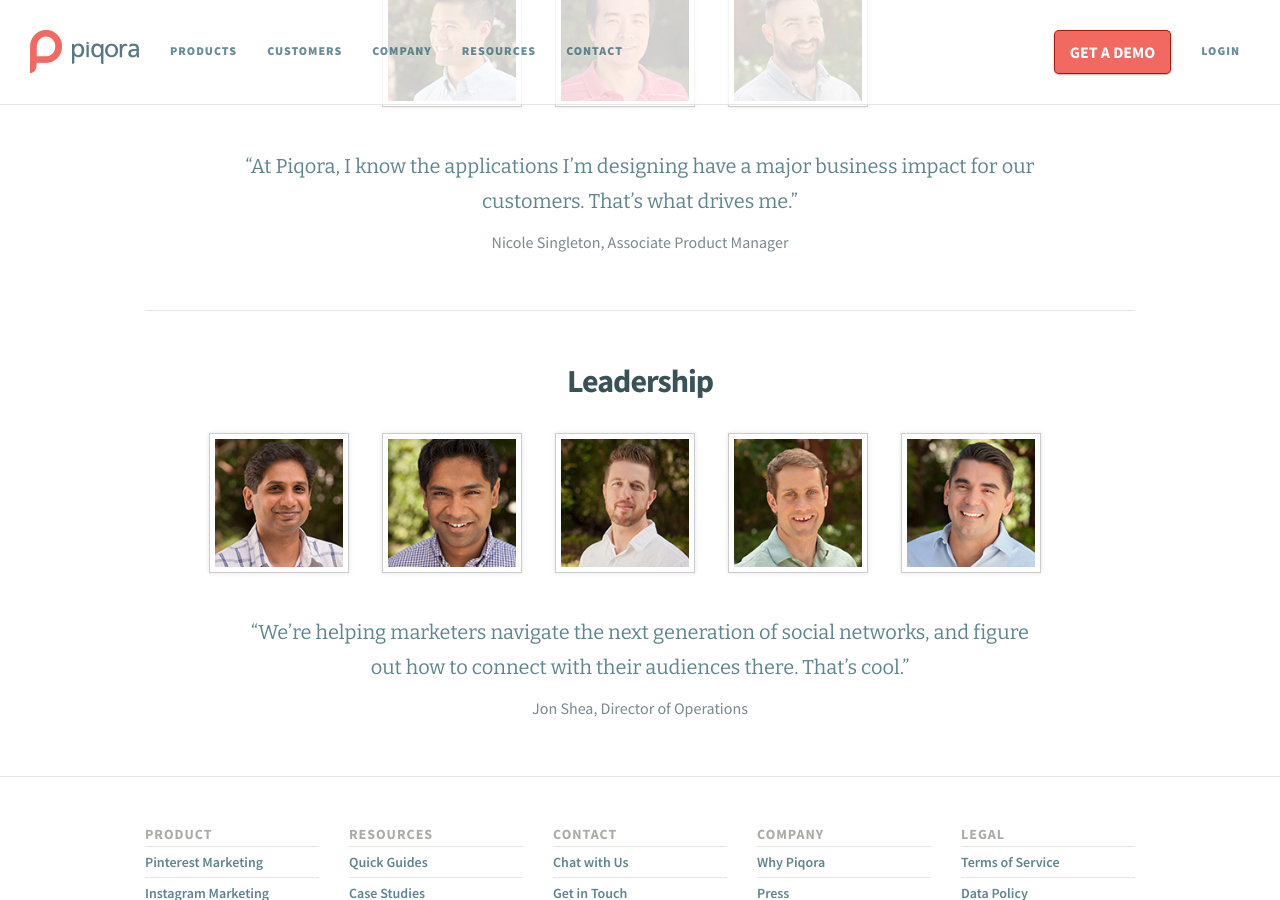
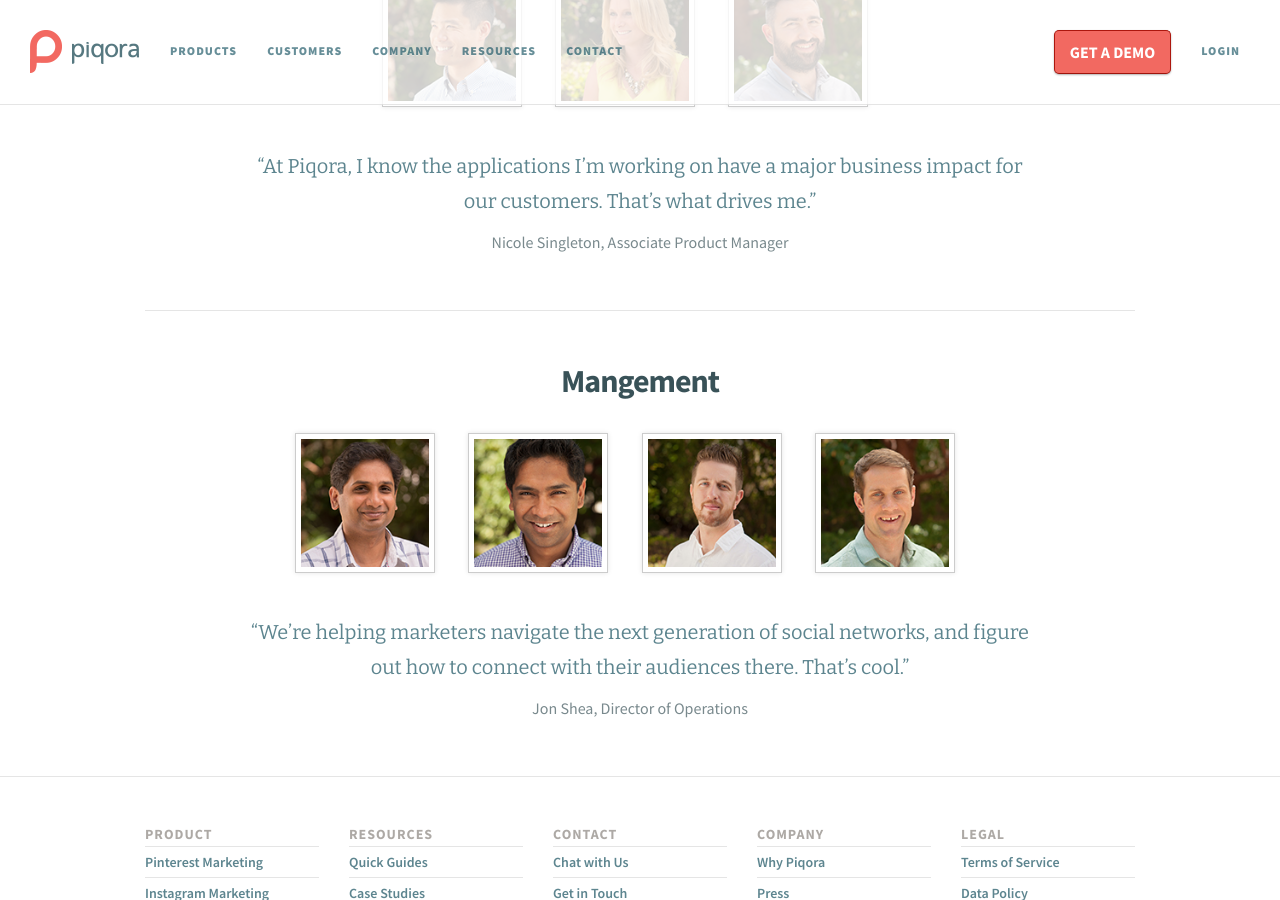
Before and after one commit to piqoranick/piqora.github.io, a Jekyll site: the page built from team.html, in a window 1280 px wide and 900 px high, scrolled down 2532 px. Built offline with Jekyll 4.4.1, drawn with Linux system fonts in a browser that asks for light colours; nearby versions of some CDN libraries.

Commit message:
Team changes

```diff
--- a/team.html
+++ b/team.html
@@ -26,9 +26,6 @@
     <div class="container">
         <h3>Customer Success Team</h3>
         <ul>
-            <li>
-                <img src="/media/img/team-photos/nicole.jpg" alt="" />
-            </li>
             <li>
                 <img src="/media/img/team-photos/ashley.jpg" alt="" />
             </li>
@@ -91,7 +88,7 @@
                 <img src="/media/img/team-photos/jamal.jpg" alt="" />
             </li>
             <li>
-                <img src="/media/img/team-photos/tyler.jpg" alt="" />
+                <img src="/media/img/team-photos/kris.jpg" alt="" />
             </li>
             <li>
                 <img src="/media/img/team-photos/rachael.jpg" alt="" />
@@ -100,7 +97,7 @@
                 <img src="/media/img/team-photos/joe.jpg" alt="" />
             </li>
             <li>
-                <img src="/media/img/team-photos/kris.jpg" alt="" />
+                <img src="/media/img/team-photos/marcus.jpg" alt="" />
             </li>
         </ul>
         <blockquote>
@@ -117,21 +114,21 @@
                 <img src="/media/img/team-photos/wes.jpg" alt="" />
             </li>
             <li>
-                <img src="/media/img/team-photos/andrew.jpg" alt="" />
+                <img src="/media/img/team-photos/nicole.jpg" alt="" />
             </li>
             <li>
                 <img src="/media/img/team-photos/nick.jpg" alt="" />
             </li>
         </ul>
         <blockquote>
-            <p>“At Piqora, I know the applications I’m designing have a major business impact for our customers. That’s what drives me.”</p>
+            <p>“At Piqora, I know the applications I’m working on have a major business impact for our customers. That’s what drives me.”</p>
             <cite>Nicole Singleton, Associate Product Manager</cite>
         </blockquote>
     </div>
 </div>
 <div class="team-overview centered">
     <div class="container">
-        <h3>Leadership</h3>
+        <h3>Mangement</h3>
         <ul>
             <li>
                 <img src="/media/img/team-photos/naveen.jpg" alt="" />
@@ -145,9 +142,6 @@
             <li>
                 <img src="/media/img/team-photos/jon.jpg" alt="" />
             </li>
-            <li>
-                <img src="/media/img/team-photos/marcus.jpg" alt="" />
-            </li>
         </ul>
         <blockquote>
             <p>“We’re helping marketers navigate the next generation of social networks, and figure out how to connect with their audiences there. That’s cool.”</p>
```
